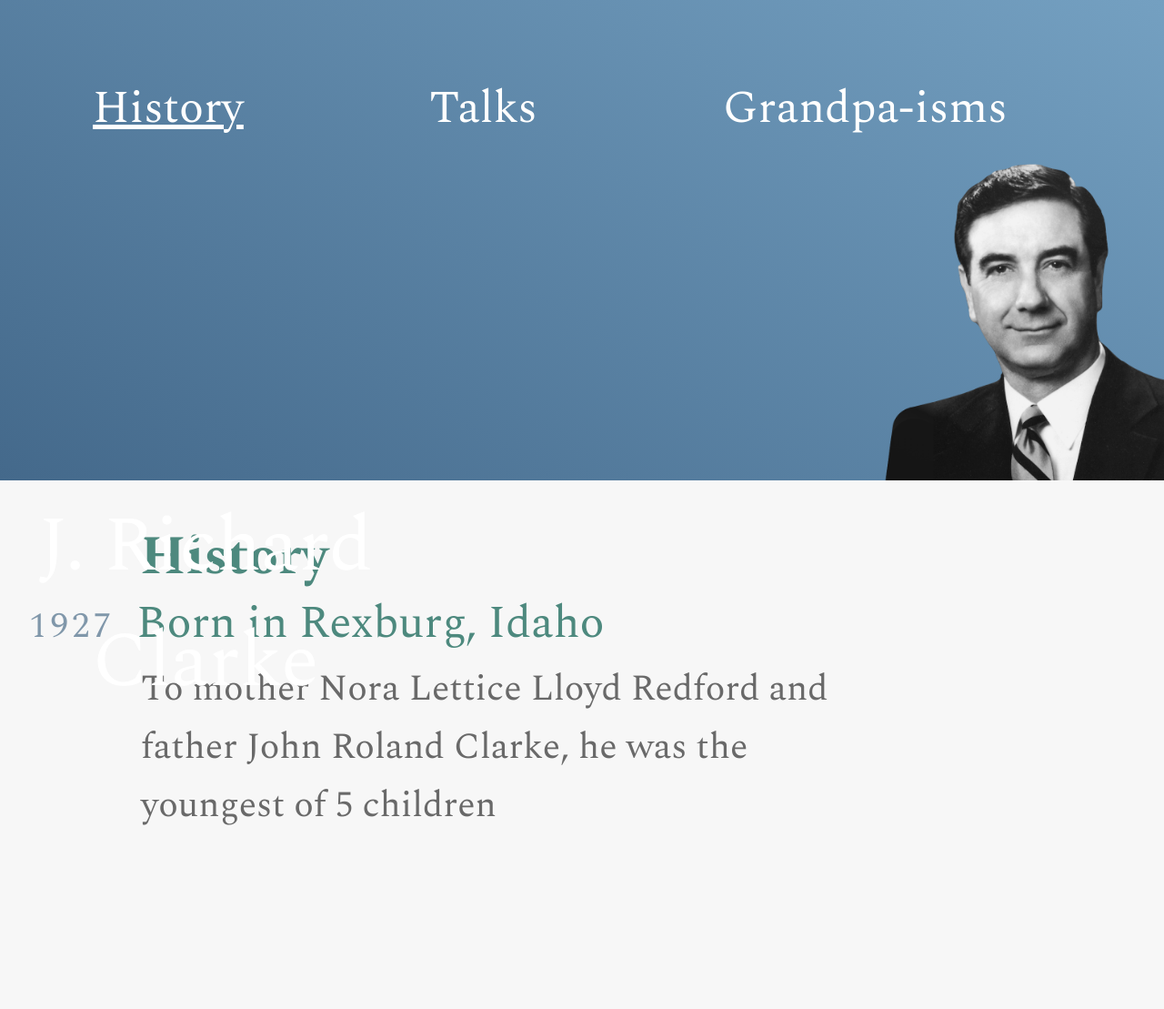
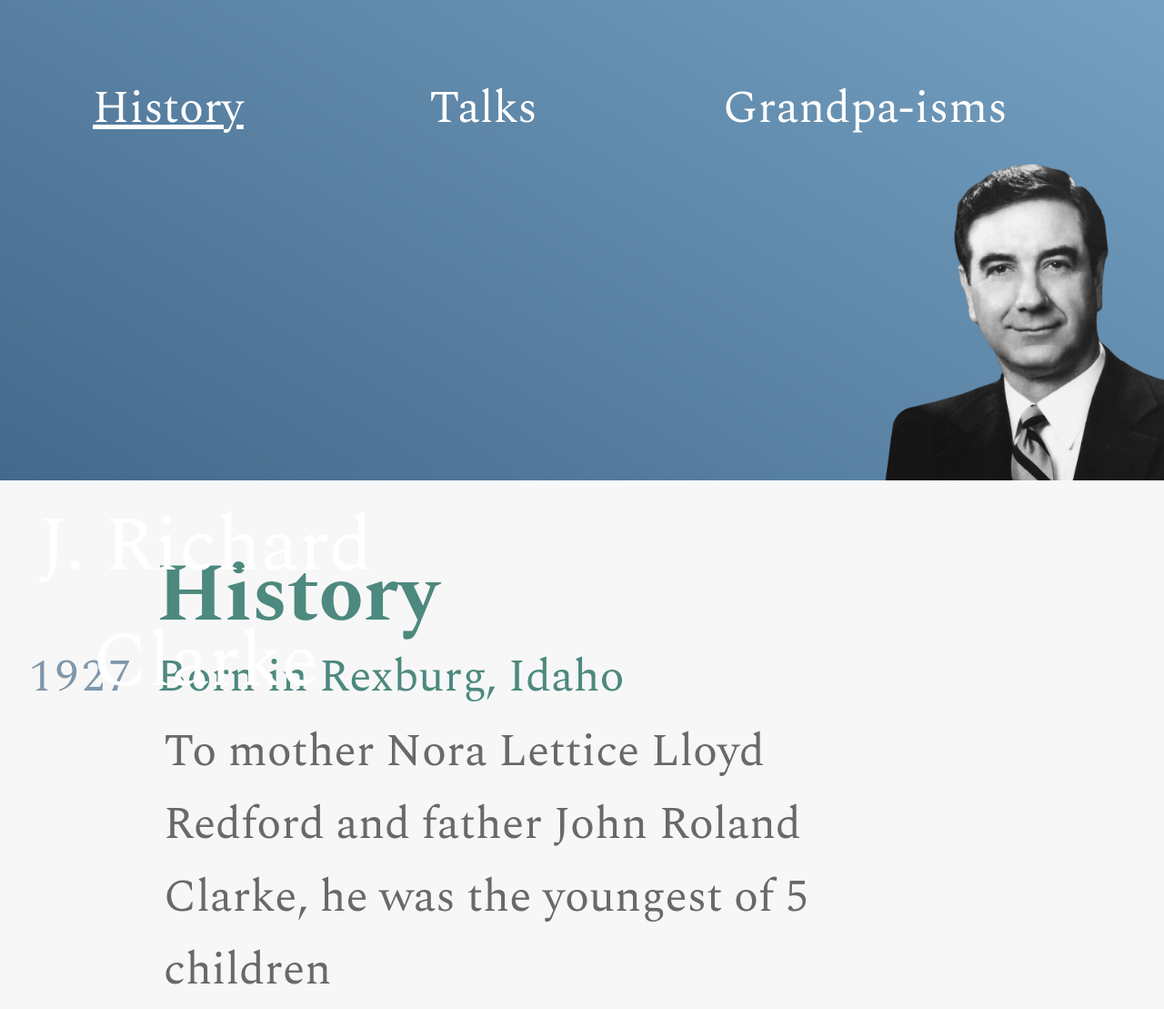
Before and after one commit to jrichardclarke/jrichardclarke.github.io, a plain HTML site: page index.html in a window 1280 px wide. Shown: the whole page at 91% size. Before the commit the page ends 958 px from the top, so only its background shows below. Drawn offline with nearby package versions, Linux system fonts and the light colour scheme.

Commit message:
adding stuff

```diff
--- a/css/styles.css
+++ b/css/styles.css
@@ -67,15 +67,15 @@ img {
 
 h2 {
 	font-family: 'Spectral', serif;
-	font-size: 60px;
+	font-size: 90px;
 	color: #4D897E;
-	margin-left: 154px;
+	margin-left: 172px;
 	margin-bottom: 10px;
 }
 
 h3 {
 	font-family: 'Spectral', serif;
-	font-size: 39px;
+	font-size: 50px;
 	color: rgba(77,109,137,0.70);
 	margin-left: 32px;
 	display: inline-block;
@@ -98,11 +98,11 @@ h4 {
 
 
 p {
-	margin-left: 155px;
+	margin-left: 180px;
 	max-width: 800px;
 	line-height: 1.6;
 	margin-top: 0;
-	font-size: 40px;
+	font-size: 50px;
 	color: #696969;
 	font-family: 'Spectral', serif;
 	font-weight: 100;
```
